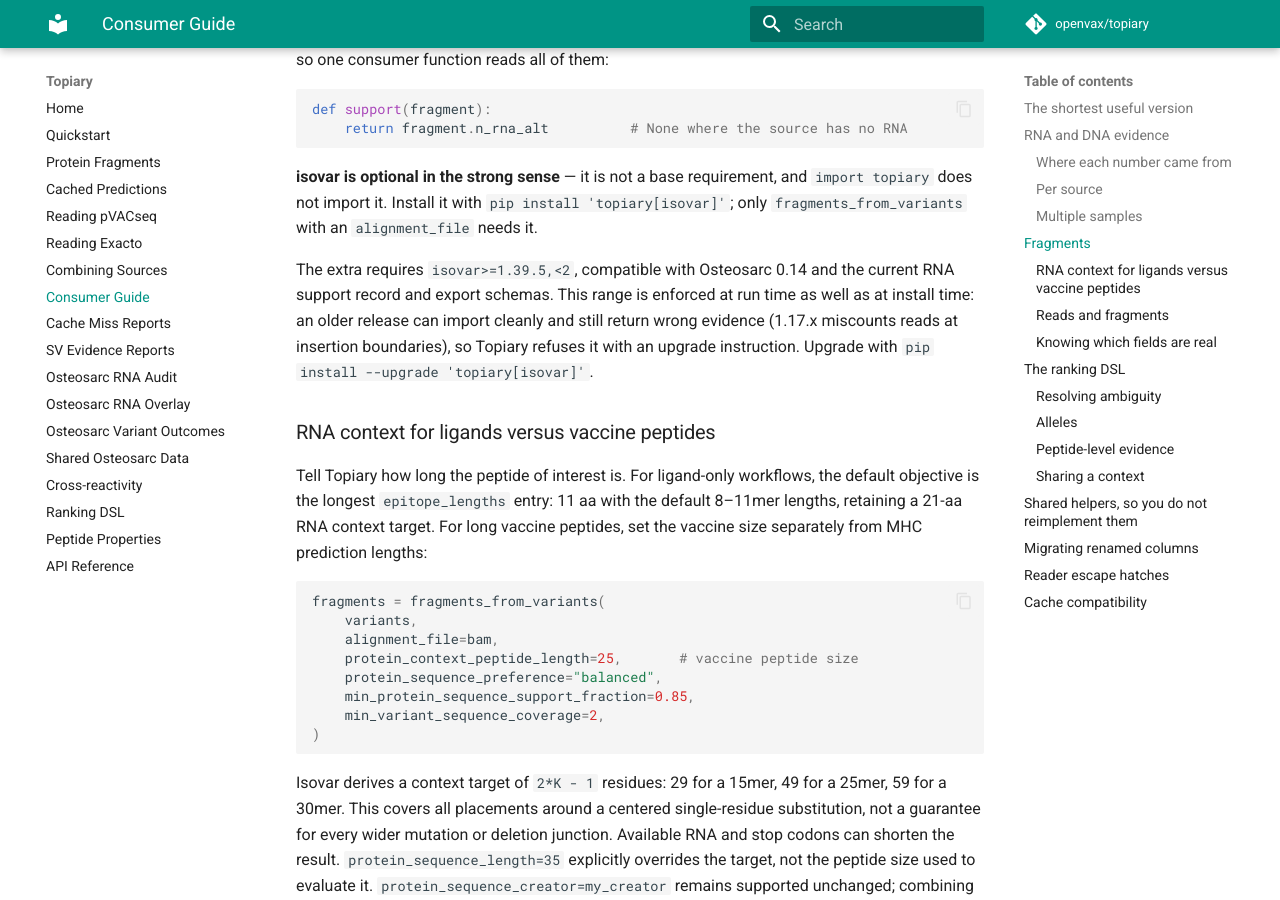
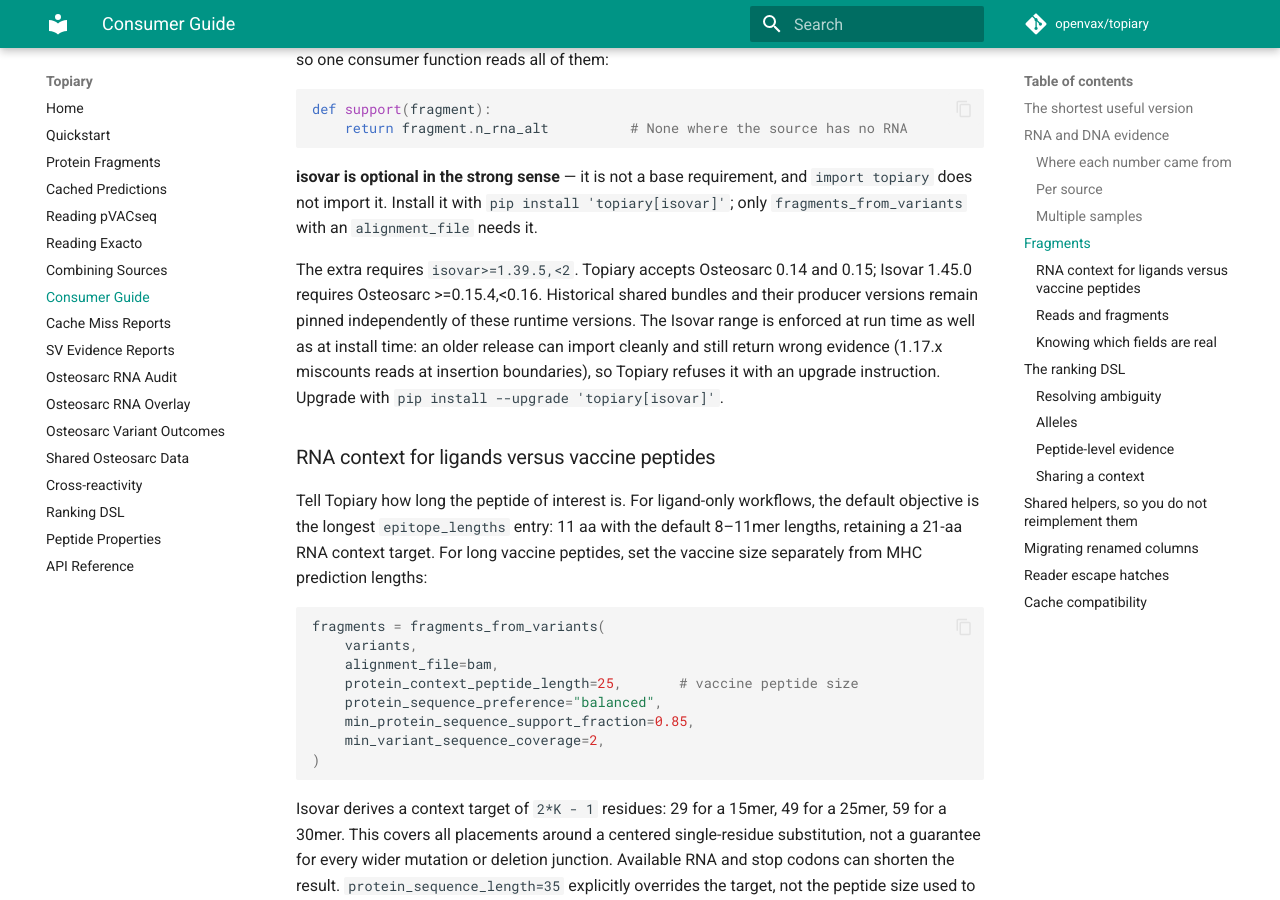
Before and after one commit to openvax/topiary, an MkDocs documentation site: the page built from docs/consumer-guide.md, in a window 1280 px wide and 900 px high, scrolled down 4976 px. Built offline with MkDocs 1.6.1 and Material for MkDocs 9.7.7, drawn with Linux system fonts in a browser that asks for light colours; comment, search, counter and statistics services are not loaded.

Commit message:
Accept Osteosarc 0.15 for the released Isovar integration (#470)
* Accept audited Osteosarc 0.15 for Isovar 1.45 integration

* Verify the audited shared-data window in built artifacts

```diff
--- a/docs/consumer-guide.md
+++ b/docs/consumer-guide.md
@@ -214,8 +214,10 @@
 `pip install 'topiary[isovar]'`; only `fragments_from_variants` with an
 `alignment_file` needs it.
 
-The extra requires `isovar>=1.39.5,<2`, compatible with Osteosarc 0.14 and the
-current RNA support record and export schemas. This range is enforced at run time as well as at install time:
+The extra requires `isovar>=1.39.5,<2`. Topiary accepts Osteosarc 0.14 and 0.15;
+Isovar 1.45.0 requires Osteosarc >=0.15.4,<0.16. Historical shared bundles and
+their producer versions remain pinned independently of these runtime versions.
+The Isovar range is enforced at run time as well as at install time:
 an older release can import cleanly and still return wrong evidence (1.17.x
 miscounts reads at insertion boundaries), so Topiary refuses it with an
 upgrade instruction. Upgrade with `pip install --upgrade 'topiary[isovar]'`.
--- a/requirements.txt
+++ b/requirements.txt
@@ -8,4 +8,6 @@
 # PEP 440 versions and validated package names for release preflight
 packaging>=23.2
 argcomplete>=1.10
-osteosarc>=0.14.0,<0.15
+# Both shared-data minor series retain the public cache/fixture APIs and
+# historical openvax-v1 identities. Isovar 1.45 requires the 0.15 window.
+osteosarc>=0.14.0,<0.16
--- a/topiary/__init__.py
+++ b/topiary/__init__.py
@@ -207,7 +207,7 @@
     encode_amino_acids,
 )
 
-__version__ = "5.93.2"
+__version__ = "5.93.3"
 
 __all__ = [
     "normalize_isovar_rna_support",
```
Also changed, not shown: docs/cache-miss-reporting.md (+2 -2 lines), 3 other files.
